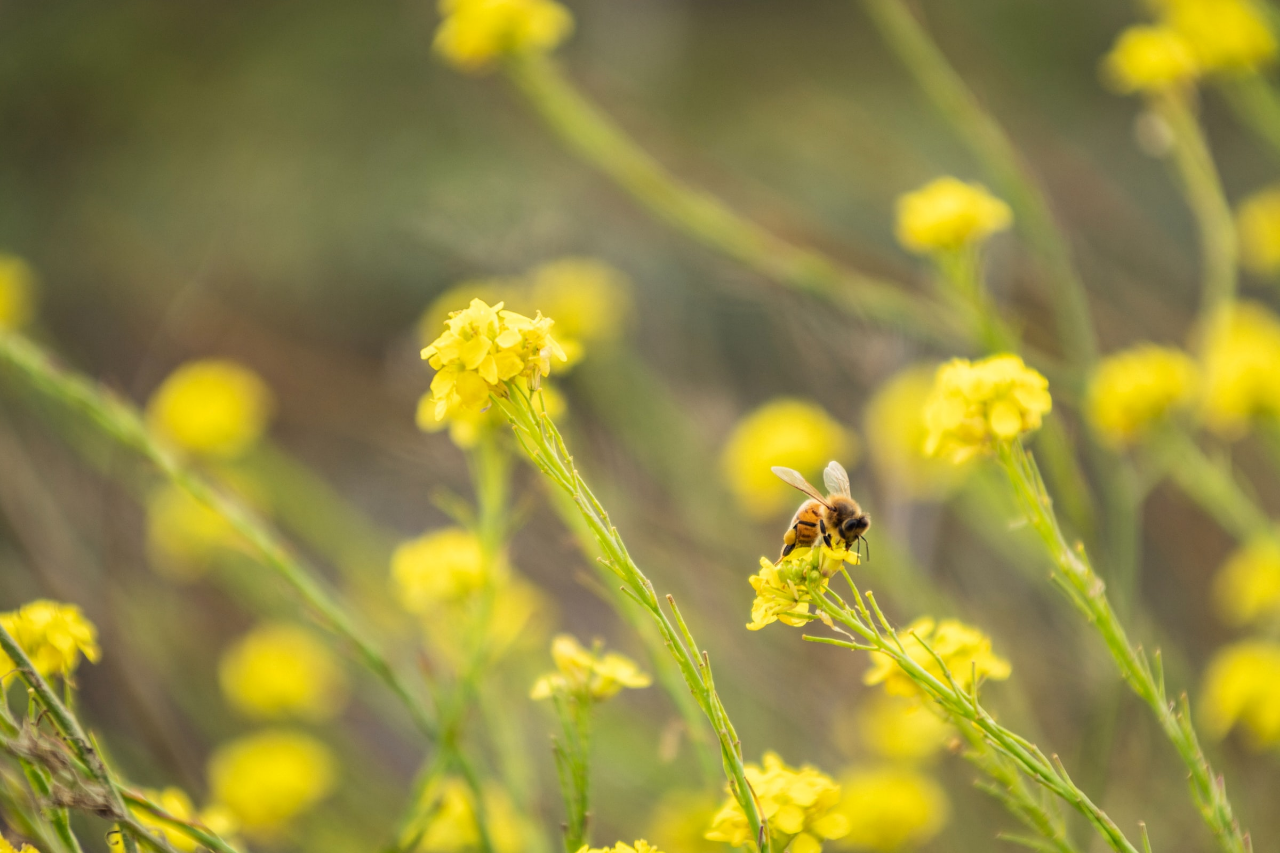
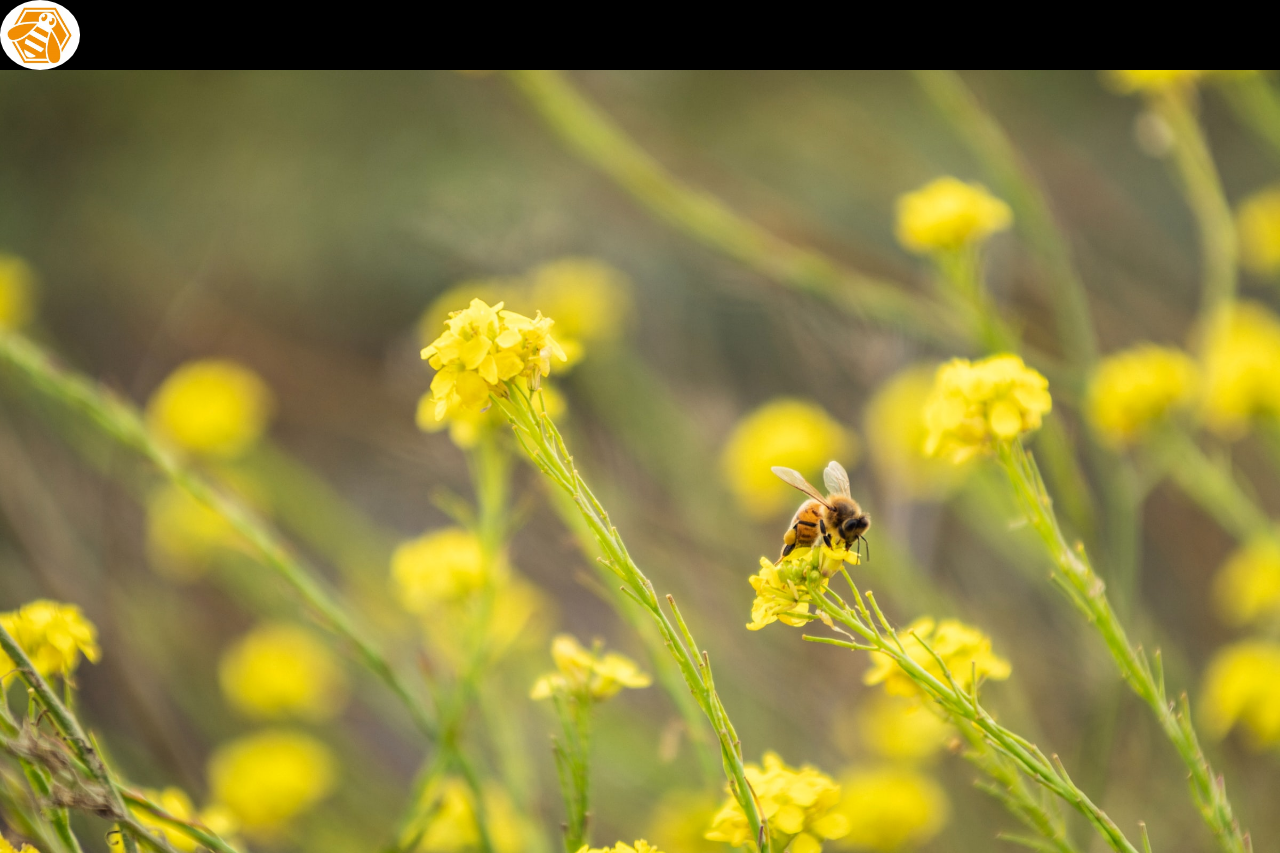
Before and after one commit to stojanic/belic-website, a plain HTML site: page index.html in a window 1280 px wide. Drawn offline with Linux system fonts and the light colour scheme.

Commit message:
Added logo

```diff
--- a/css/style.css
+++ b/css/style.css
@@ -8,8 +8,24 @@ body {
 
 /*  Header */
 
+nav {
+    position: fixed;
+    width: 100%;
+    background: #000;
+}
+
 .belic-main-banner {
     display: block;
     /* Makes main banner fit the width of the page */
     width: 100%;
 }
+
+
+/* Logo */
+
+img.belic-logo {
+    display: block;
+    width: 80px;
+    border: solid 0px #000;
+    border-radius: 100%;
+}
--- a/index.html
+++ b/index.html
@@ -13,7 +13,11 @@
     <!-- Website Header -->
     <header>
         <!-- Main Navigation -->
-        <nav></nav>
+        <nav>
+            <a href="#">
+                <img class="belic-logo" src="./img/logo/logo.png" ondblclick="asd">
+            </a>
+        </nav>
 
         <!-- Header Content -->
         <section class="belic-header-content">
```
Also changed, not shown: img/logo/logo.png (added).
